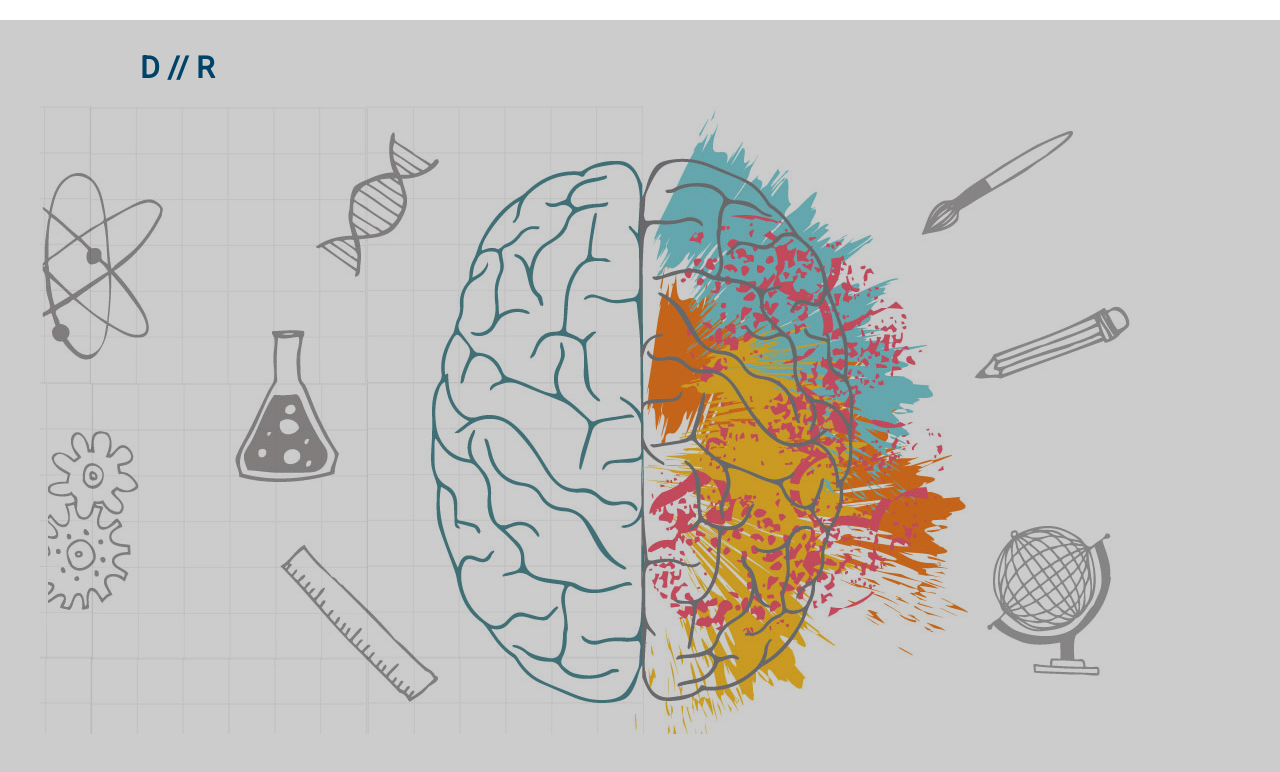
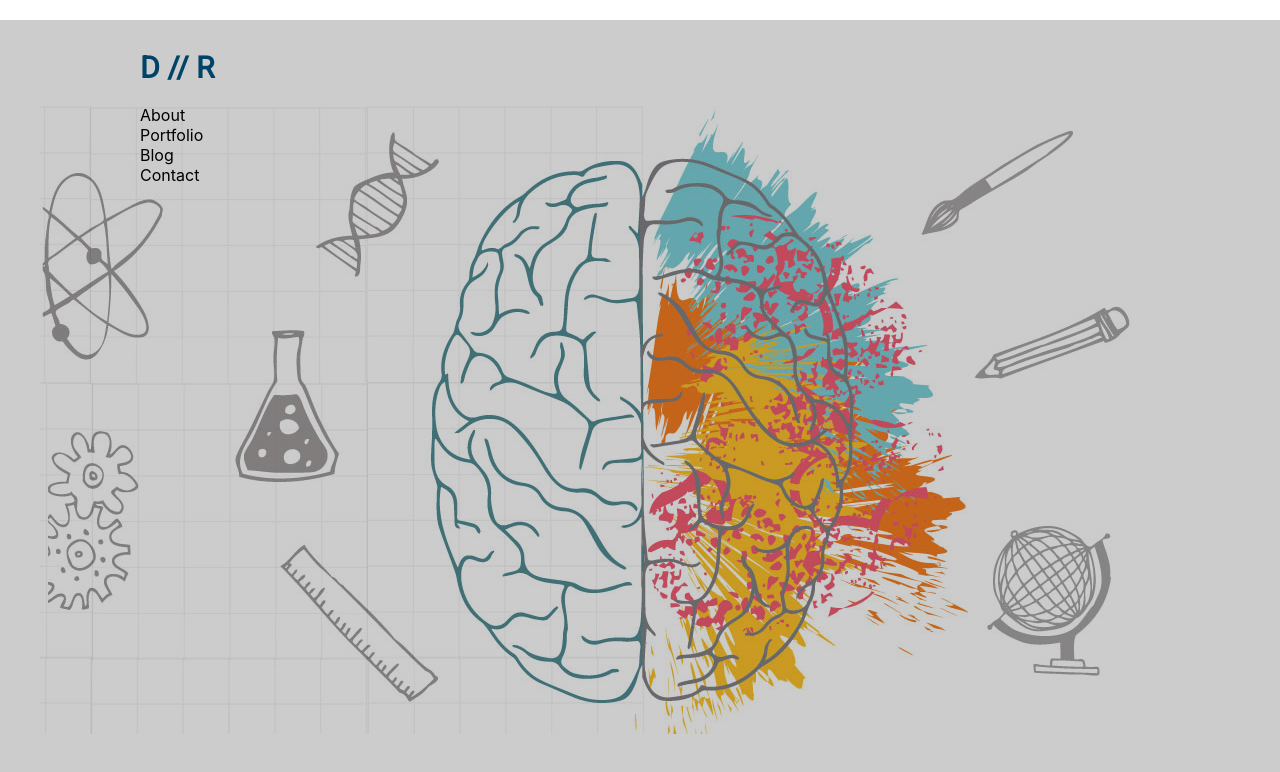
Before and after one commit to dimitriearose/blog, a Next.js app: page / in a window 1280 px wide. Shown: the top 772 px of the page. Built offline with nearby package versions, Linux system fonts and the light colour scheme.

Commit message:
nav items

```diff
--- a/components/Navbar/Navbar.tsx
+++ b/components/Navbar/Navbar.tsx
@@ -3,10 +3,16 @@ import Link from "next/link"
 
 function Navbar() {
   return (
-    <div className='xl:container xl:mx-auto'>
+    <div className='xl:container xl:mx-auto flex justify-between'>
       <h1 className={styles.header}>
         <Link href='/'>D // R</Link>
       </h1>
+      <div className='flex'>
+        <div className='nav__link'>About</div>
+        <div className='nav__link'>Portfolio</div>
+        <div className='nav__link'>Blog</div>
+        <div className='nav__link'>Contact</div>
+      </div>
     </div>
   )
 }
```
